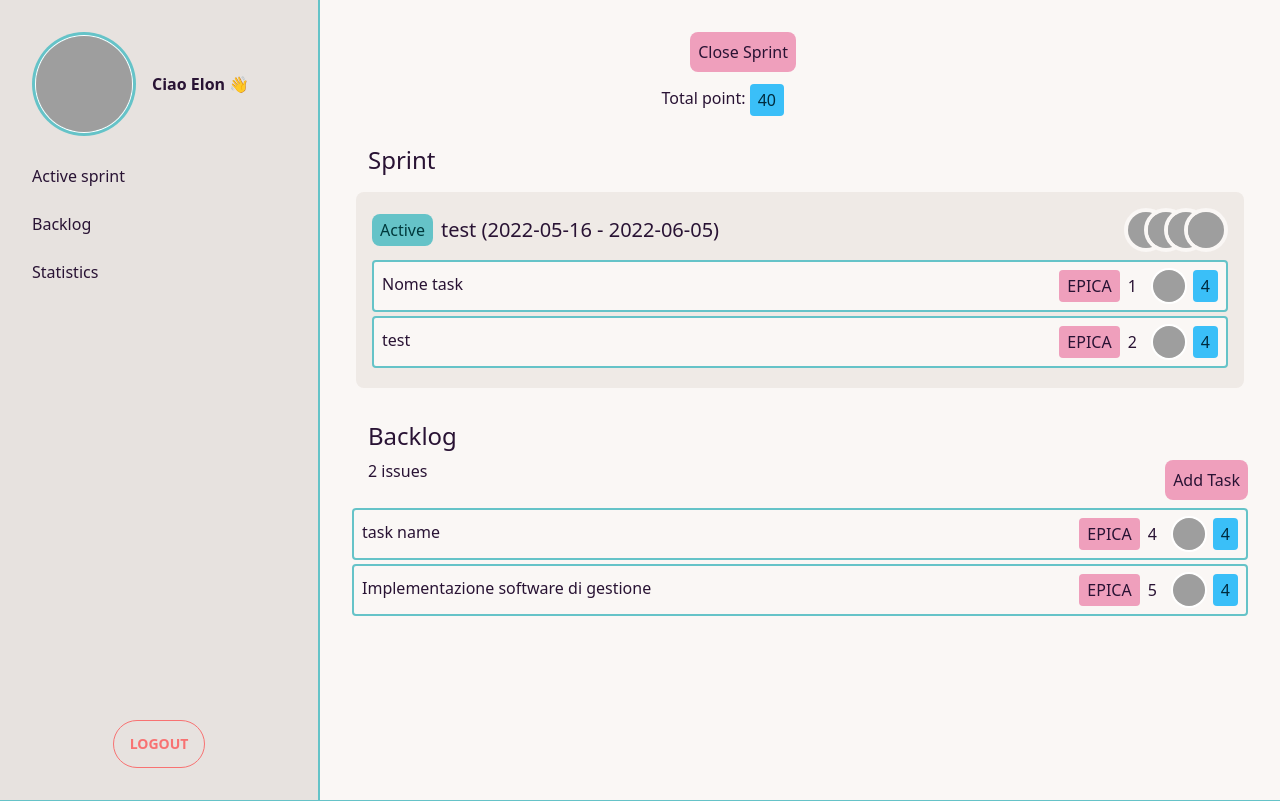
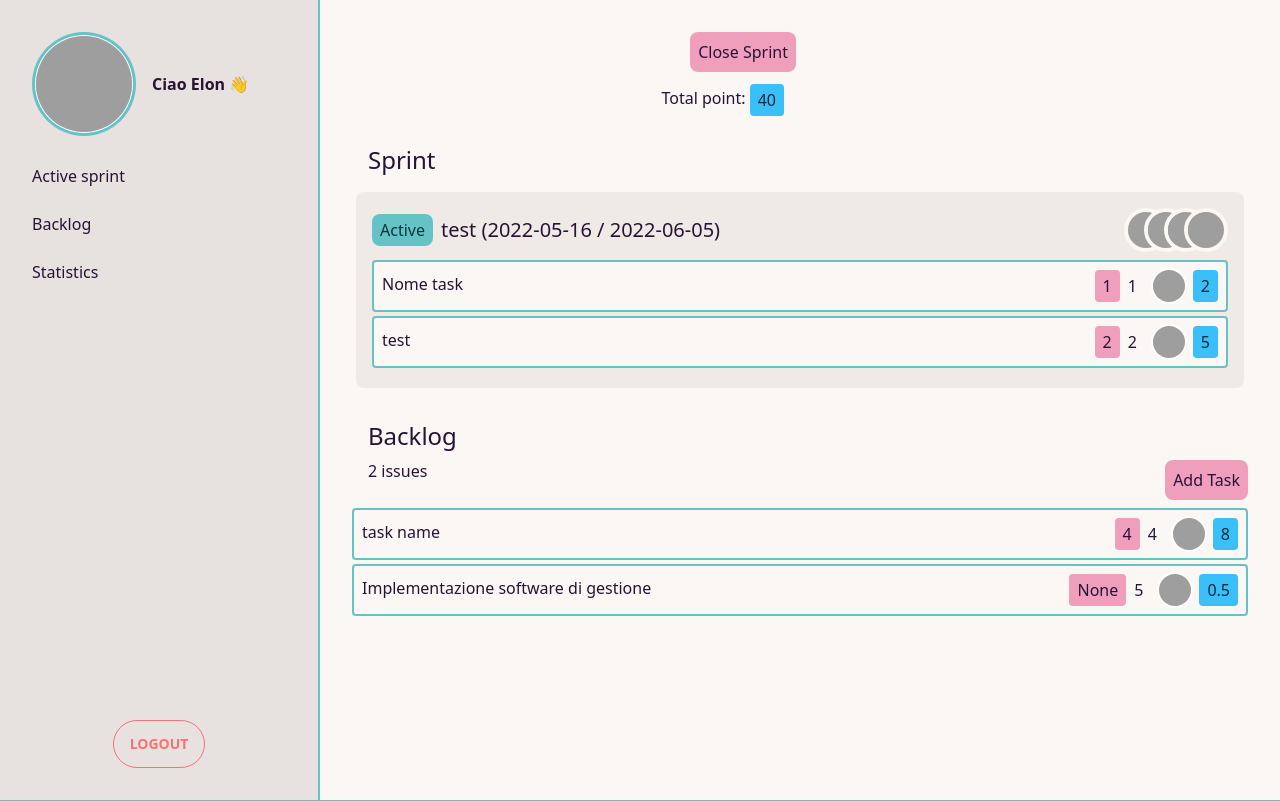
Before and after one commit to zanottipaolo/DB1-Agile, a Flask app: page /backlog in a window 1280 px wide. Shown: the top 801 px of the page. Run offline with Flask 2, Linux system fonts and the light colour scheme; data comes from the database, SQL or seed files in the repository; both versions use the stored data as it was after the commit; some libraries are stand-ins or nearby versions; grey boxes are pictures that could not be loaded.

Commit message:
Add missing fields

```diff
--- a/backend/models.py
+++ b/backend/models.py
@@ -9,6 +9,7 @@ class Sprint(Base):
     name = Column(String(50))
     start_date = Column(Date)
     end_date = Column(Date)
+    is_active = Column(Integer)
 
     def __init__(self, name):
         self.name = name
@@ -23,6 +24,10 @@ class Task(Base):
     name = Column(String(50))
     description = Column(Text())
     sprint = Column(Integer, ForeignKey('sprints.id'), nullable=True)
+    monitorer = Column(Integer)  # diventa chiave esterna
+    epic = Column(Integer, ForeignKey('epics.id'), nullable=True)
+    signaler = Column(Integer)  # diventa chiave esterna
+    fibonacci_points = Column(Integer)
 
     def __init__(self, name, description):
         self.name = name
--- a/templates/backlog/backlog.html
+++ b/templates/backlog/backlog.html
@@ -20,7 +20,7 @@
             <div class="p-4 mx-1 bg-base-200 rounded-lg">
                 <div class="mb-2" style="display: flex; flex-direction: row; align-items: center;">
                     <span class="py-1 px-2 rounded-lg bg-primary text-primary-content" class="bg-info">Active</span>
-                    <span class="px-2 text-xl">{{sprint.name}}  ({{sprint.start_date}} - {{sprint.end_date}})</span>
+                    <span class="px-2 text-xl">{{sprint.name}}  ({{sprint.start_date}} / {{sprint.end_date}})</span>
 
                     <div style="margin-left: auto;"></div>
                     <div class="avatar-group -space-x-6">
@@ -55,10 +55,10 @@
                                         <span class="w-auto inline-block align-middle">{{task.name}}</span>
                                     </div>
                                     <div class="flex justify-end">
-                                        <span class="w-auto h-auto py-1 px-2 rounded bg-secondary py-auto my-auto text-center inline-block align-middle">EPICA</span>
+                                        <span class="w-auto h-auto py-1 px-2 rounded bg-secondary py-auto my-auto text-center inline-block align-middle">{{task.epic}}</span>
                                         <span class="mx-2 my-auto inline-block align-middle">{{task.id}}</span>
                                         <img class="mx-2 flex justify-end inline-block align-middle h-8 w-8 rounded-full ring-2 ring-white" src="https://images.unsplash.com/photo-1491528323818-fdd1faba62cc?ixlib=rb-1.2.1&ixid=eyJhcHBfaWQiOjEyMDd9&auto=format&fit=facearea&facepad=2&w=256&h=256&q=80" alt=""/>
-                                        <span class="w-auto h-auto py-1 px-2 rounded bg-info text-info-content py-auto my-auto text-center inline-block align-middle">4</span>
+                                        <span class="w-auto h-auto py-1 px-2 rounded bg-info text-info-content py-auto my-auto text-center inline-block align-middle">{{task.fibonacci_points}}</span>
                                     </div>
                                 </div>
                             </a>
@@ -98,10 +98,10 @@
                                 <span class="w-auto inline-block align-middle">{{task.name}}</span>
                             </div>
                             <div class="flex justify-end">
-                                <span class="w-auto h-auto py-1 px-2 rounded bg-secondary py-auto my-auto text-center inline-block align-middle">EPICA</span>
+                                <span class="w-auto h-auto py-1 px-2 rounded bg-secondary py-auto my-auto text-center inline-block align-middle">{{task.epic}}</span>
                                 <span class="mx-2 my-auto inline-block align-middle">{{task.id}}</span>
                                 <img class="mx-2 flex justify-end inline-block align-middle h-8 w-8 rounded-full ring-2 ring-white" src="https://images.unsplash.com/photo-1491528323818-fdd1faba62cc?ixlib=rb-1.2.1&ixid=eyJhcHBfaWQiOjEyMDd9&auto=format&fit=facearea&facepad=2&w=256&h=256&q=80" alt=""/>
-                                <span class="w-auto h-auto py-1 px-2 rounded bg-info text-info-content py-auto my-auto text-center inline-block align-middle">4</span>
+                                <span class="w-auto h-auto py-1 px-2 rounded bg-info text-info-content py-auto my-auto text-center inline-block align-middle">{{task.fibonacci_points}}</span>
                             </div>
                         </div>
                     </a>
```
Also changed, not shown: database.db.
